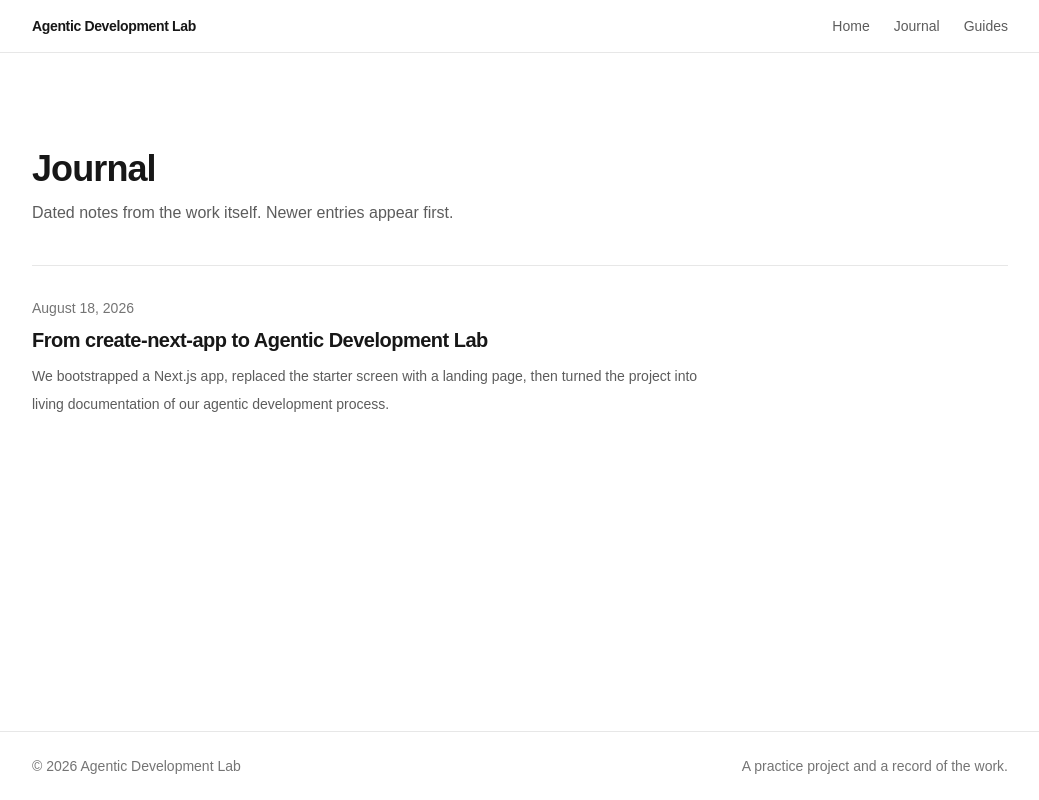
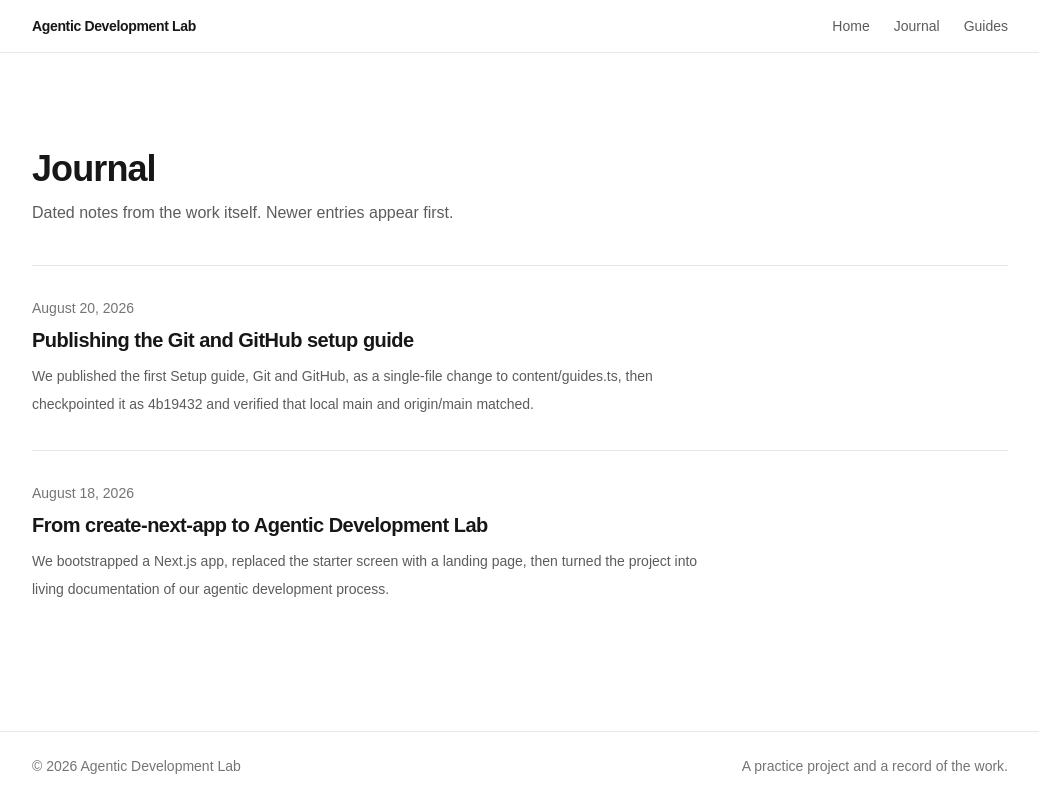
Before and after one commit to harmaz/my-first-cursor-web-app, a Next.js app: page /journal in a window 1280 px wide. Shown: the whole page, without its empty margins (120-1159 px from the left). Built offline with nearby package versions, Linux system fonts and the light colour scheme.

Commit message:
Correct journal Git history and record Git guide increment

```diff
--- a/content/journal.ts
+++ b/content/journal.ts
@@ -35,13 +35,47 @@
         heading: "Changing direction",
         paragraphs: [
           "After the landing page was in place, we changed the purpose of the site. It is no longer a generic product shell. It is a living documentation website for our journey into agentic software development, and it is also the project we use to practice that process.",
-          "The first documentation increment keeps the stack unchanged: no Markdown, no new libraries, no database, and no authentication. The site name is Agentic Development Lab. Shared navigation now covers Home, Journal, and Guides. Guides start as a list of planned topics rather than empty pages. This journal entry is the first genuine record of the work so far. Unlike the landing page, this documentation increment has not been committed or pushed yet.",
+          "The first documentation increment kept the stack unchanged: no Markdown, no new libraries, no database, and no authentication. The site name is Agentic Development Lab. Shared navigation now covers Home, Journal, and Guides. Guides started as a list of planned topics rather than empty pages. This journal entry is the first genuine record of that turn. We checkpointed it as e1fc733, Create Agentic Development Lab documentation shell, and pushed it to origin/main. A later checkpoint, b3be9b0, Polish guides and journal experience, followed.",
         ],
       },
       {
         heading: "What we are practicing",
         paragraphs: [
           "The working loop is already visible in this history: inspect the project and the current Next.js docs, propose a small plan, wait for approval, implement only that increment, verify with lint and build, then stop. Git remains a separate checkpoint. That loop is the thing this site is meant to document as we continue.",
+        ],
+      },
+    ],
+  },
+  {
+    slug: "publishing-git-and-github-guide",
+    date: "2026-08-20",
+    title: "Publishing the Git and GitHub setup guide",
+    summary:
+      "We published the first Setup guide, Git and GitHub, as a single-file change to content/guides.ts, then checkpointed it as 4b19432 and verified that local main and origin/main matched.",
+    paragraphs: [
+      "This increment published Git and GitHub, the first Setup guide on the site. The guide is the reusable practice. This journal entry is the record of how we published it.",
+      "How We Practice Agentic Software Development already covers where Git sits in the agent loop. We did not retell those steps here, and we did not copy the Git guide's sections into the journal.",
+    ],
+    sections: [
+      {
+        heading: "Plan and approval",
+        paragraphs: [
+          "We asked for a plan before any files changed. The proposal was to publish the existing planned git-and-github entry rather than add a second guide, keep the title Git and GitHub, and write nine numbered sections in content/guides.ts only.",
+          "We reviewed that plan and approved a bounded implementation: one file, no journal or route changes, no AGENTS.md edits, and no commit until we asked. That approval is the human gate. Implementation started only after the increment was explicit.",
+        ],
+      },
+      {
+        heading: "Implementation and file review",
+        paragraphs: [
+          "After approval, the implementation promoted git-and-github from planned to published in content/guides.ts. No other file was in scope.",
+          "When implementation finished, we read content/guides.ts itself rather than trusting the summary of what changed. We re-read the file before checkpointing and treated wording as part of that file review.",
+        ],
+      },
+      {
+        heading: "Verify and checkpoint",
+        paragraphs: [
+          "We ran npm run lint and npm run build ourselves. Lint passed. The production build succeeded and generated /guides/git-and-github as a static route.",
+          "We staged only content/guides.ts, then created commit 4b19432, Publish Git and GitHub setup guide, and pushed it. Afterward we confirmed that local main and origin/main both pointed at 4b19432.",
         ],
       },
     ],
```
